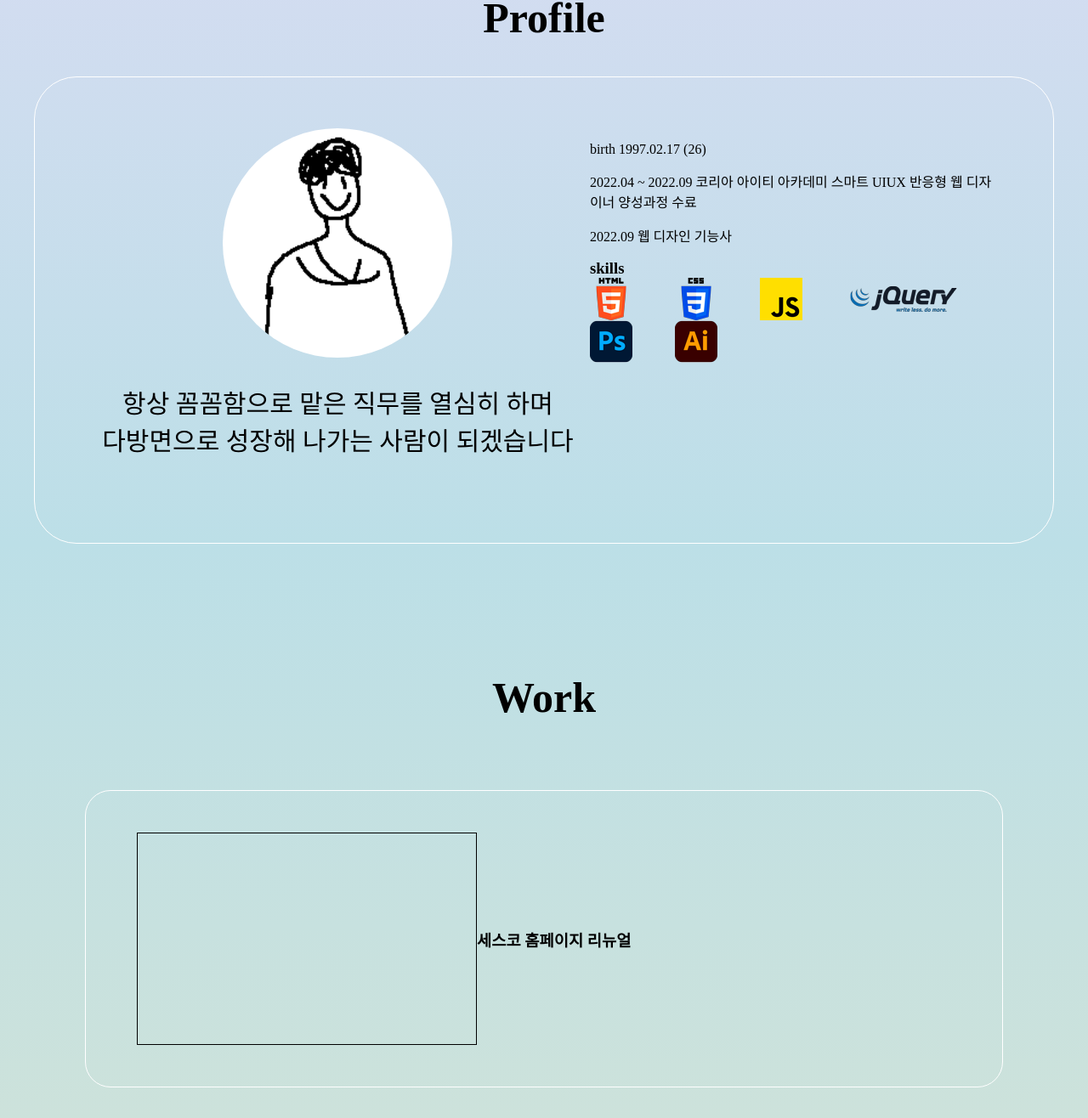
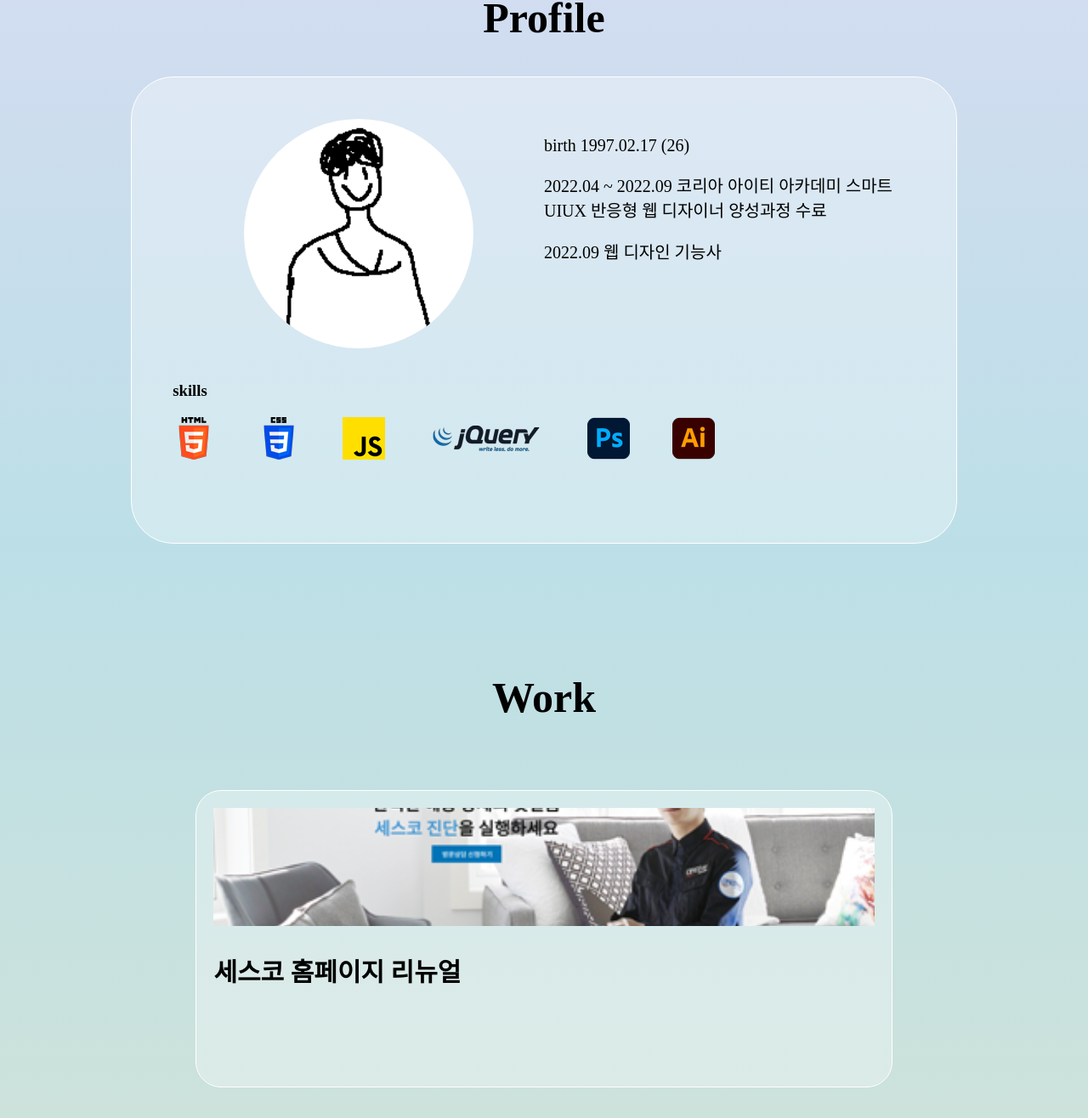
Before and after one commit to bujr22/geunyong, a plain HTML site: page index.html in a window 1280 px wide. Shown: the part 944-2260 px from the top of the page at 85% size. Drawn offline with Linux system fonts and the light colour scheme; a web font is replaced by a local one.

Commit message:
Add files via upload

```diff
--- a/css/common.css
+++ b/css/common.css
@@ -14,7 +14,7 @@ a {text-decoration: none;}
 body {margin: 0 auto; font-family: 'NEXON Lv2 Gothic';
         background: linear-gradient(180deg, #dfdbf6 15%, #bcdfe7 44%, #ede8c3 100%);}
 section {width: 100%; height: 100vh; padding-top: 10vh;}
-#wrap {max-width: 1200px; margin: 0 auto;}
+#wrap {width: 80%; margin: 0 auto;}
 /* header */
 #header {position: fixed; top: 0; left: 0; z-index: 999;
         background-color: rgba(255, 255, 255, 0.7);
@@ -28,32 +28,59 @@ section {width: 100%; height: 100vh; padding-top: 10vh;}
 #gnb ul li a {display: block; line-height: 10vh; font-size: 20px;
             text-transform: capitalize; color: #000;}
 /* intro */
+.intro {width: 100%;}
 #main_img {width: 300px; height: 300px; margin: 10vh auto 5vh;
                 background: url(../images/main_img.png) no-repeat center / cover ;}
 .intro h2, .intro p {text-align: center;}
 .intro h2 {font-size: 40px;}
 /* profile */
+.profile {width: 95%; margin: 0 auto;}
 .profile h2 {text-align: center; font-size: 50px; text-transform: capitalize; margin-top: 7vh;}
-#profile_wrap {display: flex; width: 100%; height:550px; border:1px solid #fff; margin: 5vh auto 0;
+#profile_wrap {display: flex; flex-wrap: wrap; width: 100%; height:550px; border:1px solid #fff; margin: 5vh auto 0;
+                background: rgba(255, 255, 255, 0.3);
                 padding:5%; border-radius: 50px;}
-.profile_int {width: 55%;}
+.profile_int {width: 50%;}
 .profile_photo {width: 270px; height: 270px; background: url(../images/profile.png) no-repeat center / cover;
                 border-radius: 50%; margin: 0 auto;}
 .profile_int p {font-size: 30px; text-align: center;}
-.profile_con {width: 45%;}
-.profile_info {}
-.profile_skills {}
-.profile_skills li {width: 100px; height: 50px;}
+.profile_con {width: 50%;}
+.profile_info p {font-size: 20px;}
+.profile_skills {width: 100%;}
+.profile_skills h3 {margin: 20px 0;}
+.profile_skills li {width: 50px; height: 50px; margin-bottom: 30px; margin-right: 50px;}
 .porfile_skills li img {width: 50px;}
+.profile_skills li:nth-child(4) {width: 138px;}
 .skills { display: flex;}
+@media screen and (max-width:900px) {
+        .profile {height: 120vh;}
+        #profile_wrap {flex-direction: column; flex-wrap: nowrap;
+                        height: 800px;}
+        .profile_int {width: 100%; margin-bottom: 3vh;}
+        .profile_con {width: 100%;}
+        .skills {flex-wrap: wrap;}
+        .profile_skills li {width: 30px; height: 30px;}
+        .porfile_skills li img {width: 30px;}
+
+}
 
 /* work */
-.work {height: 150vh;}
-.work h2 {text-align: center; font-size: 50px; text-transform: capitalize; margin: 7vh 0 10vh;}
-.work_piece {width: 90%; height: 350px; border: 1px solid #fff; margin: 5vh auto 0;
-        padding: 5%;  display: flex; align-items: center; border-radius: 30px;}
-.work_photo { width: 400px; height: 250px; border: 1px solid #000;}
-.work_con {}
+.work {width: 100%; height: 150vh;  overflow: hidden;
+       display:flex; flex-direction: column; align-items: center;}
+.work h2 {text-align: center; font-size: 50px; text-transform: capitalize; margin: 7vh 0 5vh;}
+.work_piece {width:80%; height: 350px; border: 1px solid #fff;
+        padding: 20px;  display: flex; justify-content: space-between; align-items: center; border-radius: 30px;
+        margin-Top: 5vh;
+        background: rgba(255, 255, 255, 0.3);
+        opacity: 0;}
+.cesco {margin-right: 10%;}
+.soon {margin-left: 10%;}
+.work_photo { width: 40%; height: 200px;}
+.work_con {width: 40%; height: 200px;}
+.work_con h3 {font-size: 30px;}
+.cescoP {background: url(../images/cesco.png) no-repeat center / cover;}
+.work_piece {flex-direction: column;}
+.work_photo { width: 100%; margin-bottom: 30px;}
+.work_con {width: 100%;}
 /* contact */
 .contact { height: 80vh;}
 /* footer */
--- a/index.html
+++ b/index.html
@@ -28,15 +28,14 @@
             <div id=main_img></div>
             <h2>항상 성장하고 싶은</h2>
             <h2>신입 웹 퍼블리셔 김근용입니다</h2>
-            <p>내용</p>
+            <p>항상 꼼꼼함으로 맡은 직무를 열심히 하며<br>
+              다방면으로 성장해 나가는 사람이 되겠습니다</p>
         </section>
         <section id="sec2" class="profile">
           <h2>profile</h2>
-          <div id="profile_wrap">
+          <di v id="profile_wrap">
             <div class="profile_int">
               <div class="profile_photo"></div>
-              <p>항상 꼼꼼함으로 맡은 직무를 열심히 하며<br>
-              다방면으로 성장해 나가는 사람이 되겠습니다</p>
             </div>
             <div class="profile_con">
               <div class="profile_info">
@@ -44,31 +43,29 @@
                 <p>2022.04 ~ 2022.09 코리아 아이티 아카데미 스마트 UIUX 반응형 웹 디자이너 양성과정 수료</p>
                 <p>2022.09 웹 디자인 기능사</p>
               </div>
+            </div>
             <div class="profile_skills">
               <h3>skills</h3>
-                <ul class="skills code">
+              <ul class="skills">
                 <li><img src="./images/html.png" alt="html"></li>
                 <li><img src="./images/css.png" alt="css"></li>
                 <li><img src="./images/js.png" alt="javaScript"></li>
                 <li><img src="./images/jquery.png" alt="jquery"></li>
-                </ul>
-                <ul class="skills graph">
                 <li><img src="./images/ps.png" alt="photoshop"></li>
                 <li><img src="./images/ai.png" alt="illustrator"></li>
               </ul>
             </div>
-            </div>
-          </div>
+
         </section>
         <section id="sec3" class="work">
           <h2>work</h2>
           <div class="work_piece cesco">
-            <div class="work_photo"></div>
+            <div class="work_photo cescoP"></div>
             <div class="work_con">
               <h3>세스코 홈페이지 리뉴얼</h3>
             </div>
           </div>
-          <div class="work_piece">
+          <div class="work_piece soon">
             <div class="work_photo"></div>
             <div class="work_con">
               <h3>soon</h3>
--- a/js/common.js
+++ b/js/common.js
@@ -54,3 +54,17 @@ $("#gnb li").on('click', function() {
     n = idName.substr(idLength-1,1)
     console.log(n)
   })
+let state = 1;
+$(window).on('scroll', function () {
+  if ( $(window).scrollTop() >= 1700 && state == 1 ) {
+    state = 0;
+    $('.work > .cesco').animate({marginRight:0, opacity:1}, 700)
+  }
+})
+let state2 = 1;
+$(window).on('scroll', function () {
+  if ( $(window).scrollTop() >= 1950 && state2 == 1 ) {
+    state2 = 0;
+    $('.work > .soon').animate({marginLeft:0, opacity:1}, 700)
+  }
+})
```
Also changed, not shown: images/cesco.png (added). Lines whose indentation alone changed are shown as unchanged.
